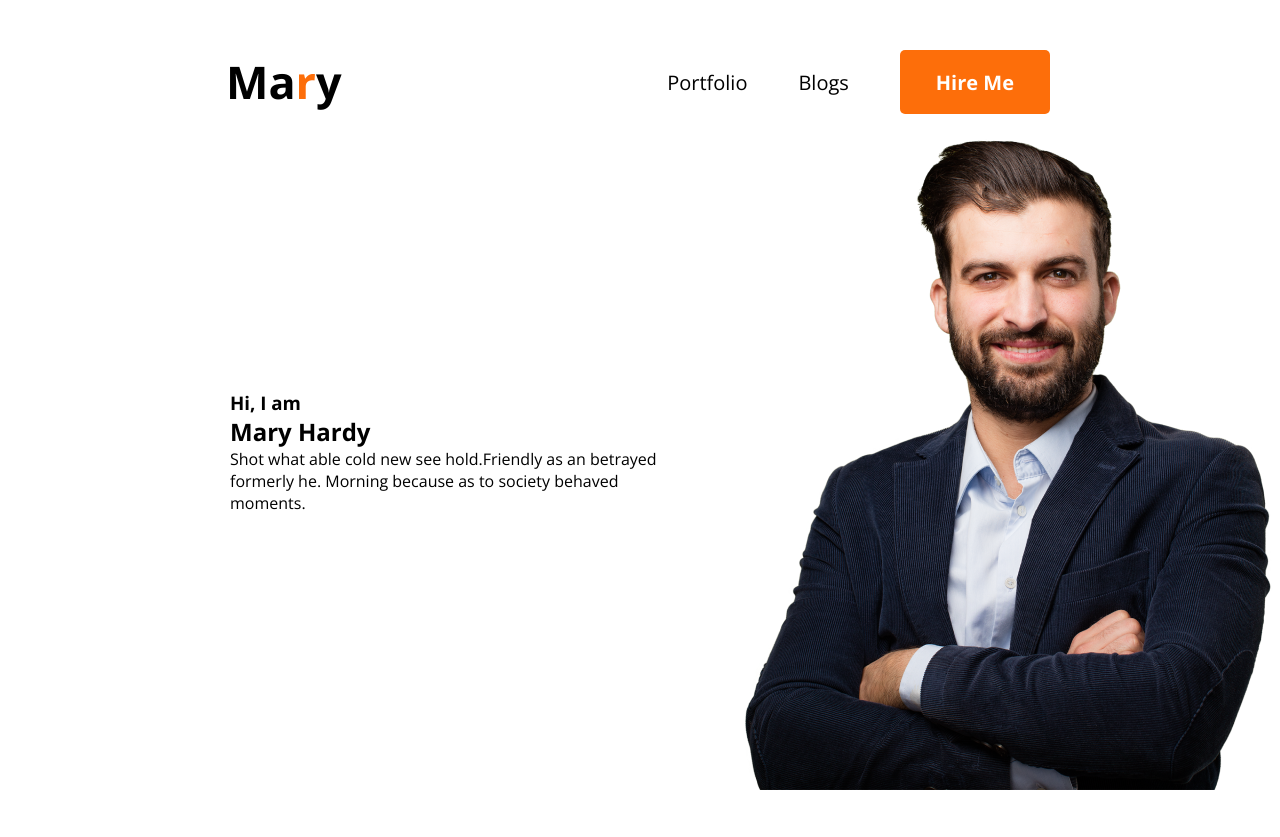
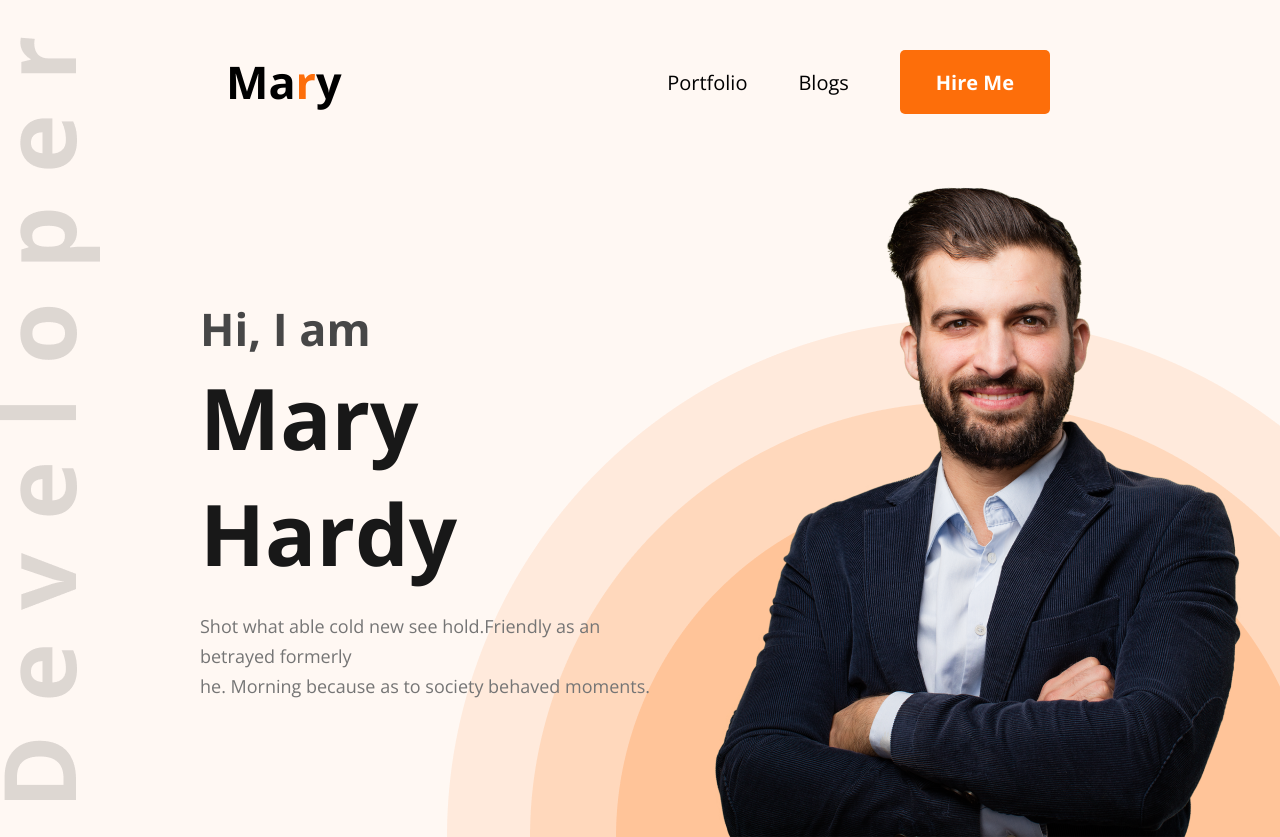
Before and after one commit to lbtoha/Developer-Portfolio, a plain HTML site: page index.html in a window 1280 px wide. Before the commit the page ends 800 px from the top, so only its background shows below. Drawn offline with nearby package versions, Linux system fonts and the light colour scheme.

Commit message:
Updated after banner section end

```diff
--- a/index.html
+++ b/index.html
@@ -17,18 +17,21 @@
           <li><button class="btn-primary">Hire Me</button></li>
         </ul>
       </nav>
-    </header>
-    <main>
       <!-- Banner Section -->
       <section class="banner">
-        <div>
+        <div class="banner-left">
           <h3>Hi, I am</h3>
           <h1>Mary Hardy</h1>
-          <p>Shot what able cold new see hold.Friendly as an betrayed formerly he. Morning because as to society behaved moments.</p>
+          <p>
+            Shot what able cold new see hold.Friendly as an betrayed formerly
+            <br />
+            he. Morning because as to society behaved moments.
+          </p>
         </div>
         <img src="./images/hardy.png" alt="" />
       </section>
-    </main>
+    </header>
+    <main></main>
     <footer></footer>
   </body>
 </html>
--- a/styles/portfolio.css
+++ b/styles/portfolio.css
@@ -49,9 +49,47 @@ nav ul li {
   font-size: 20px;
 }
 
+header {
+  background: url("../images/developer.png"), url("../images/header_bg.png");
+  background-repeat: no-repeat;
+  background-position: left, bottom right;
+  background-color: #fff8f3;
+}
+
 /* Banner Section style */
 .banner {
   display: flex;
-  margin: 0 0 0 230px;
+  margin: 0 200px;
   align-items: center;
+  justify-content: space-between;
+  margin-top: 47px;
 }
+
+.banner .banner-left {
+}
+
+.banner h3 {
+  font-weight: 600;
+  font-size: 45px;
+  line-height: 61px;
+  color: #474747;
+}
+
+.banner h1 {
+  font-weight: 700;
+  font-size: 85px;
+  line-height: 116px;
+  color: #181818;
+}
+
+.banner p {
+  font-weight: 400;
+  font-size: 18px;
+  line-height: 30px;
+  color: #757575;
+  margin-top: 20px;
+}
+
+.banner img {
+  margin-right: -170px;
+}
```
